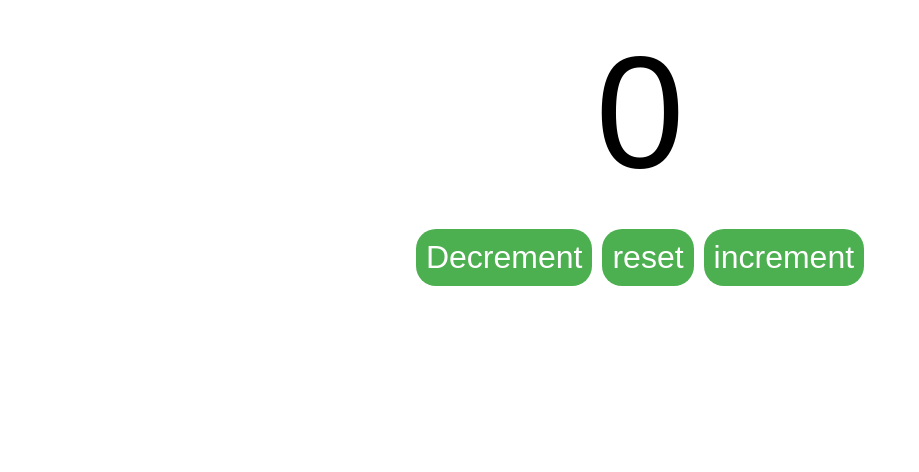
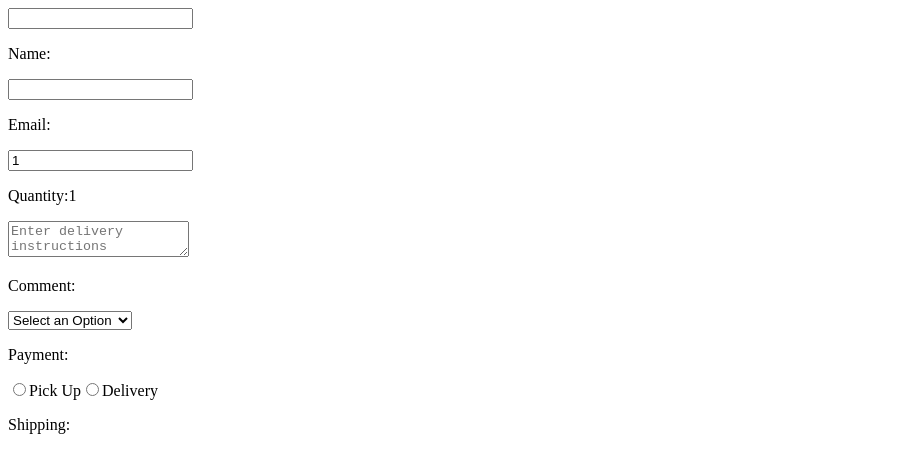
Before and after one commit to allanmocen64-arch/React-learning-, a React (Vite) app: page / in a window 1280 px wide. Shown: the top 472 px of the page, without its empty margins (0-919 px from the left). Built offline with nearby package versions, Linux system fonts and the light colour scheme.

Commit message:
Another Update

```diff
--- /dev/null
+++ b/src/OnChange.jsx
@@ -0,0 +1,72 @@
+import React, { useState } from "react";
+
+function OnChange() {
+  const [name, setName] = useState("");
+  const [email, setEmail] = useState("");
+  const [quantity, setQuantity] = useState(1);
+  const [comment, setComment] = useState("");
+  const [payment, setPayment] = useState("");
+  const [shipping, setShipping] = useState("");
+
+  function handleNameChange(event) {
+    setName(event.target.value);
+  }
+  function handleEmailChange(event) {
+    setEmail(event.target.value);
+  }
+  function handleQuantiytChange(event) {
+    setQuantity(event.target.value);
+  }
+  function handleCommentChange(event) {
+    setComment(event.target.value);
+  }
+  function handlePaymentChange(event) {
+    setPayment(event.target.value);
+  }
+  function handleShippingChange(event) {
+    setShipping(event.target.value);
+  }
+  return (
+    <div>
+      <input value={name} onChange={handleNameChange} />
+      <p>Name: {name}</p>
+      <input value={email} onChange={handleEmailChange} />
+      <p>Email: {email}</p>
+      <input value={quantity} type="number" onChange={handleQuantiytChange} />
+      <p>Quantity:{quantity}</p>
+      <textarea
+        value={comment}
+        placeholder="Enter delivery instructions"
+        onChange={handleCommentChange}
+      />
+      <p>Comment:{comment}</p>
+      <select value={payment} onChange={handlePaymentChange}>
+        <option value="">Select an Option</option>
+        <option value="credit">Credit Card</option>
+        <option value="debit">Debit Card</option>
+        <option value="cash">Cash on Delivery</option>
+      </select>
+      <p>Payment:{payment}</p>
+      <label>
+        <input
+          type="radio"
+          value="Pick Up"
+          checked={shipping === "Pick Up"}
+          onChange={handleShippingChange}
+        />
+        Pick Up
+      </label>
+      <label>
+        <input
+          type="radio"
+          value="Delivery"
+          checked={shipping === "Delivery"}
+          onChange={handleShippingChange}
+        />
+        Delivery
+      </label>
+      <p>Shipping:{shipping}</p>
+    </div>
+  );
+}
+export default OnChange;
--- /dev/null
+++ b/src/OnChangeApp.jsx
@@ -0,0 +1,6 @@
+import OnChange from "./OnChange.jsx";
+
+function OnChangeApp() {
+  return <OnChange />;
+}
+export default OnChangeApp;
--- a/src/main.jsx
+++ b/src/main.jsx
@@ -16,8 +16,11 @@ import PandaPic from './PandaPic.jsx'*/
 {
   /*import MyComponentApp from './MyComponentApp.jsx'*/
 }
-import CounterApp from "./CounterApp.jsx";
-import "./Counter.css";
+{
+  /*import CounterApp from "./CounterApp.jsx";
+import "./Counter.css";*/
+}
+import OnChangeApp from "./OnChangeApp.jsx";
 
 createRoot(document.getElementById("root")).render(
   <StrictMode>
@@ -26,6 +29,7 @@ createRoot(document.getElementById("root")).render(
     {/*<Button />*/}
     {/*<PandaPic />*/}
     {/*<MyComponentApp />*/}
-    <CounterApp />
+    {/*<CounterApp />*/}
+    <OnChangeApp />
   </StrictMode>,
 );
```
